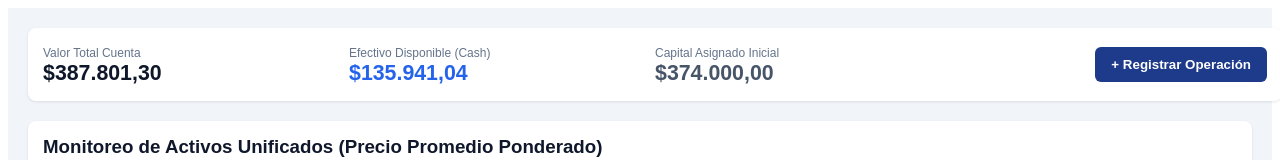
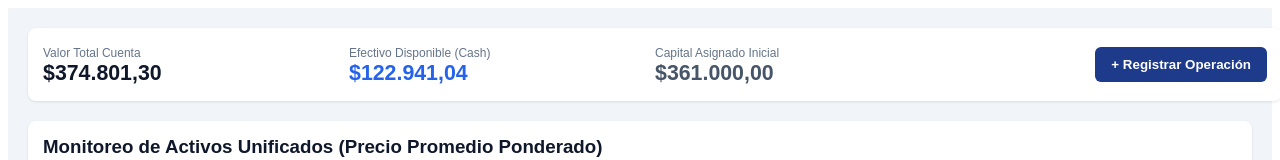
Before and after one commit to luciopetru-cloud/panel-cartera, a Next.js app: page / in a window 1280 px wide. Shown: the top 160 px of the page. Built offline with nearby package versions, Linux system fonts and the light colour scheme.

Commit message:
Update index.jsx

```diff
--- a/pages/index.jsx
+++ b/pages/index.jsx
@@ -2,7 +2,7 @@
 import React, { useState } from 'react';
 
 // Capital inicial aproximado para tener liquidez (Cash)
-const INITIAL_PROFILE = { total_capital_allocated: 374000.00 };
+const INITIAL_PROFILE = { total_capital_allocated: 361000.00 };
 
 // Tu cartera real (PPP calculado según imagen)
 const INITIAL_TRANSACTIONS = [
```
